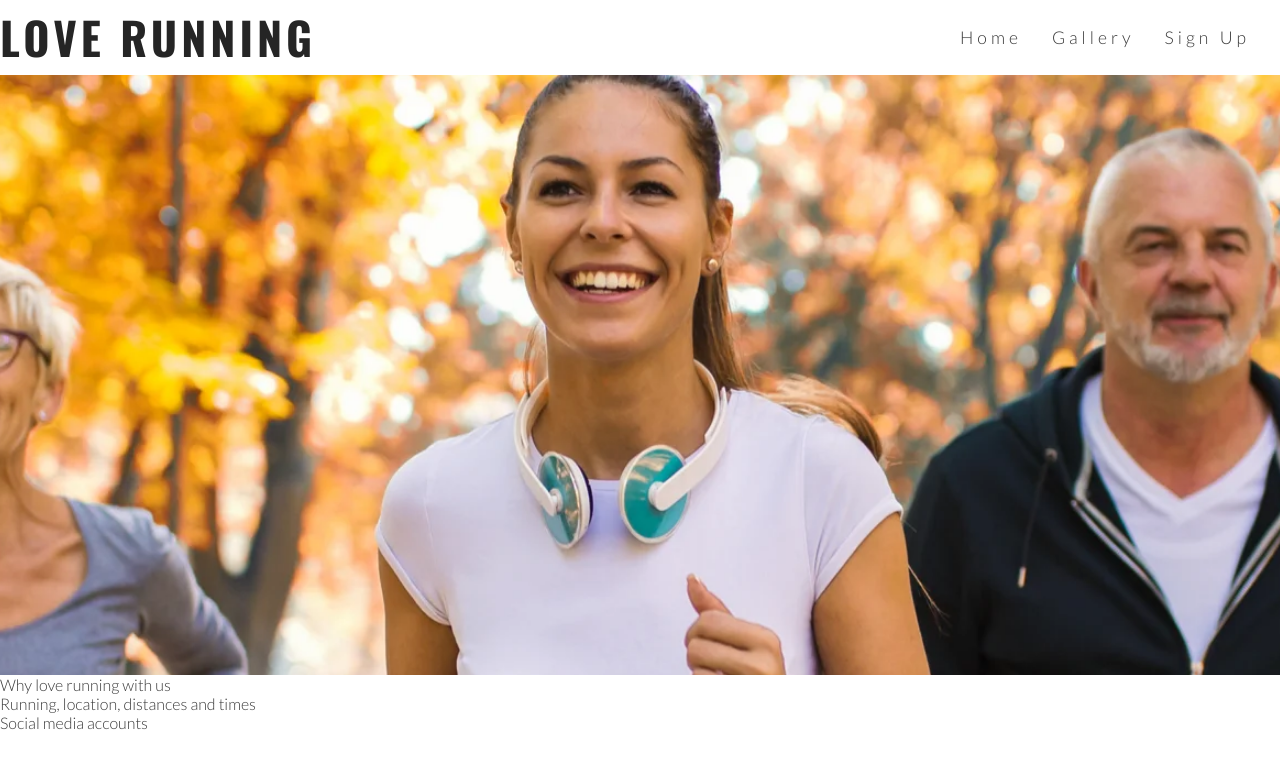
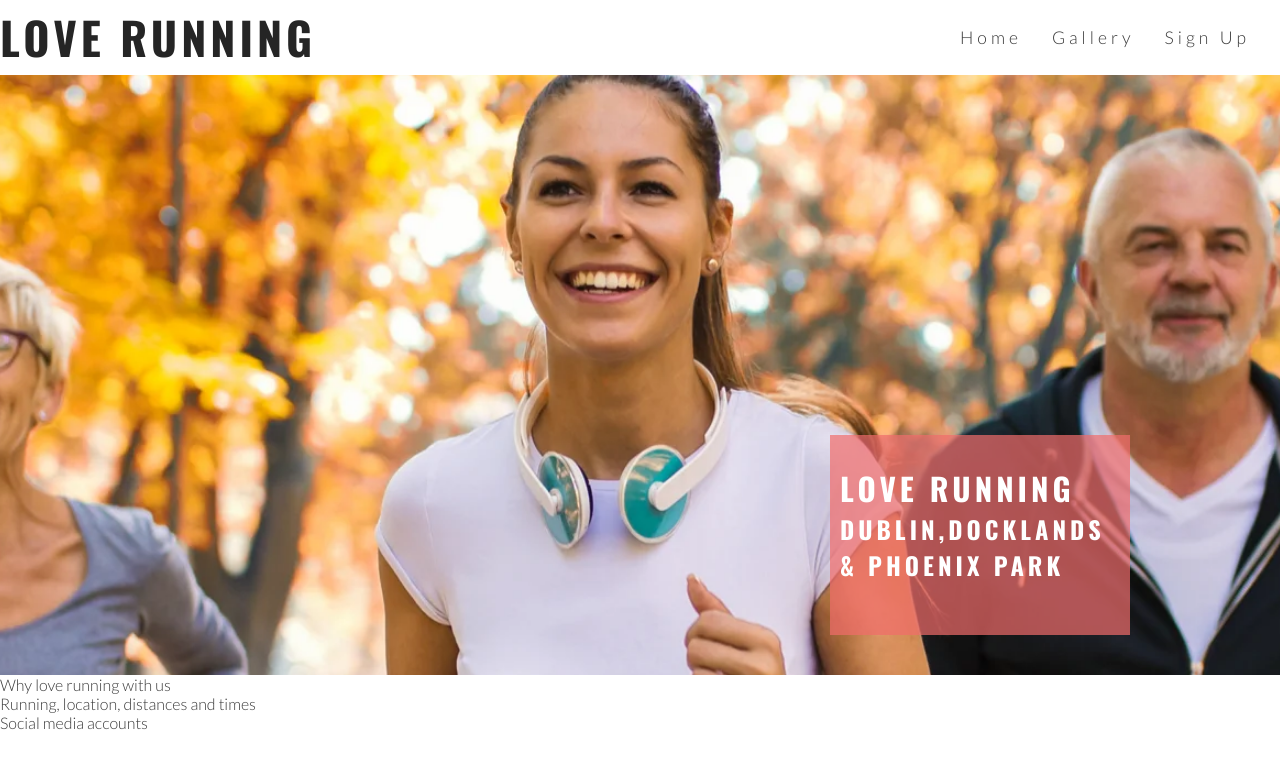
Before and after one commit to PhilippeItsMe/ci-loverunning-challenge, a plain HTML site: page index.html in a window 1280 px wide. Drawn offline with nearby package versions, Linux system fonts and the light colour scheme.

Commit message:
Animated header text

```diff
--- a/assets/css/style.css
+++ b/assets/css/style.css
@@ -62,6 +62,7 @@ h2 {
     height: 600px;
     width: 100%;
     overflow: hidden;
+    position: relative;
 }
 
 #hero-image {
@@ -79,7 +80,34 @@ h2 {
     from {
         transform: scale(1);
     }
+
     to {
         transform: scale(1.1);
     }
 }
+
+#cover-text h2 {
+    color: white;
+}
+
+#cover-text {
+    color: white;
+    font-size: 130%;
+    font-family: oswald, sans-serif;
+    text-transform: uppercase;
+    letter-spacing: 4px;
+
+    width: 300px;
+    height: 200px;
+
+    padding-top: 30px;
+    padding-left: 10px;
+
+    background-color: rgba(241, 109, 107, .7);
+
+    position: absolute;
+    bottom: 40px;
+    right: 150px;
+
+
+}
--- a/index.html
+++ b/index.html
@@ -32,7 +32,13 @@
         </nav>
     </header>
     <section id="hero-outer">
+        <div id="cover-text">
+        </div>
         <div id="hero-image">
+        </div>
+        <div id="cover-text">
+            <h2>Love Running</h2>
+            <h3>Dublin,Docklands & Phoenix Park </h3>
         </div>
     </section>
     <section>
```
